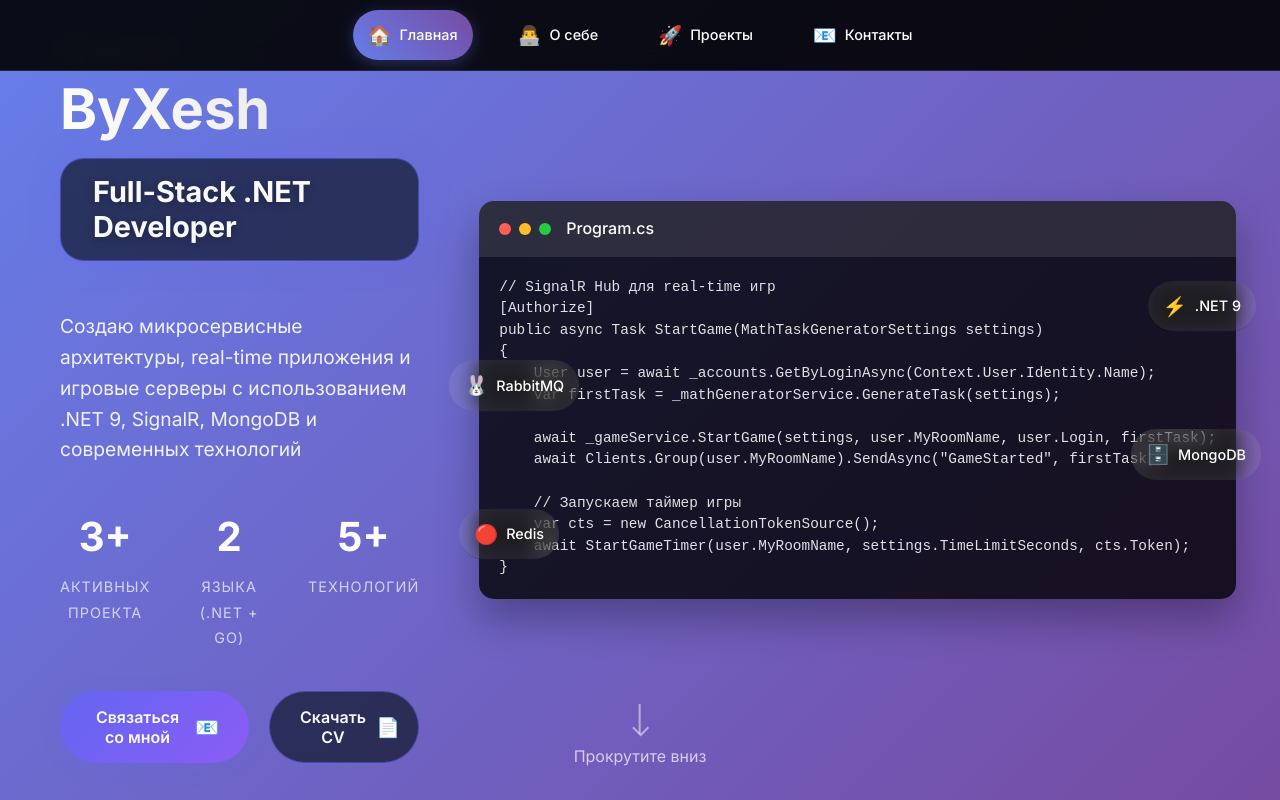
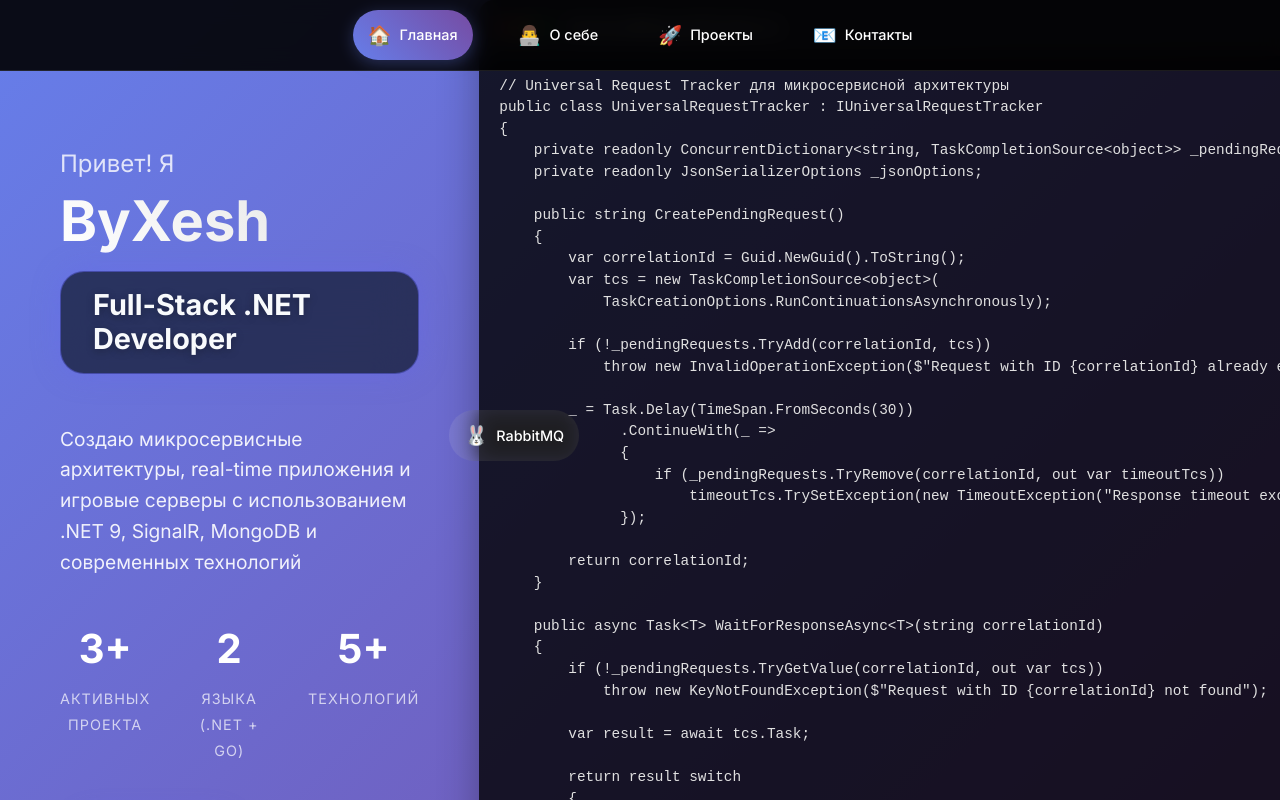
Before and after one commit to XeshSufferer/aboutme-frontend, a Vue app: page / in a window 1280 px wide. Shown: the top 800 px of the page. Built offline with nearby package versions, Linux system fonts and the light colour scheme.

Commit message:
update hero code

```diff
--- a/src/components/Hero.vue
+++ b/src/components/Hero.vue
@@ -68,22 +68,51 @@ const scrollToContact = () => {
                 <span class="control yellow"></span>
                 <span class="control green"></span>
               </div>
-              <span class="window-title">Program.cs</span>
+              <span class="window-title">UniversalRequestTracker.cs</span>
             </div>
             <div class="code-content">
-              <pre><code>// SignalR Hub для real-time игр
-[Authorize]
-public async Task StartGame(MathTaskGeneratorSettings settings)
+              <pre><code>// Universal Request Tracker для микросервисной архитектуры
+public class UniversalRequestTracker : IUniversalRequestTracker
 {
-    User user = await _accounts.GetByLoginAsync(Context.User.Identity.Name);
-    var firstTask = _mathGeneratorService.GenerateTask(settings);
+    private readonly ConcurrentDictionary&lt;string, TaskCompletionSource&lt;object&gt;&gt; _pendingRequests = new();
+    private readonly JsonSerializerOptions _jsonOptions;
 
-    await _gameService.StartGame(settings, user.MyRoomName, user.Login, firstTask);
-    await Clients.Group(user.MyRoomName).SendAsync("GameStarted", firstTask);
+    public string CreatePendingRequest()
+    {
+        var correlationId = Guid.NewGuid().ToString();
+        var tcs = new TaskCompletionSource&lt;object&gt;(
+            TaskCreationOptions.RunContinuationsAsynchronously);
 
-    // Запускаем таймер игры
-    var cts = new CancellationTokenSource();
-    await StartGameTimer(user.MyRoomName, settings.TimeLimitSeconds, cts.Token);
+        if (!_pendingRequests.TryAdd(correlationId, tcs))
+            throw new InvalidOperationException($"Request with ID {correlationId} already exists");
+
+        _ = Task.Delay(TimeSpan.FromSeconds(30))
+              .ContinueWith(_ =>
+              {
+                  if (_pendingRequests.TryRemove(correlationId, out var timeoutTcs))
+                      timeoutTcs.TrySetException(new TimeoutException("Response timeout exceeded"));
+              });
+
+        return correlationId;
+    }
+
+    public async Task&lt;T&gt; WaitForResponseAsync&lt;T&gt;(string correlationId)
+    {
+        if (!_pendingRequests.TryGetValue(correlationId, out var tcs))
+            throw new KeyNotFoundException($"Request with ID {correlationId} not found");
+
+        var result = await tcs.Task;
+
+        return result switch
+        {
+            T typedResult => typedResult,
+            string jsonString => JsonSerializer.Deserialize&lt;T&gt;(jsonString, _jsonOptions)
+                ?? throw new InvalidOperationException("Deserialization returned null"),
+            byte[] byteData => JsonSerializer.Deserialize&lt;T&gt;(Encoding.UTF8.GetString(byteData), _jsonOptions)
+                ?? throw new InvalidOperationException("Deserialization returned null"),
+            _ => throw new InvalidCastException($"Cannot convert {result.GetType().Name} to {typeof(T).Name}")
+        };
+    }
 }</code></pre>
             </div>
           </div>
```
